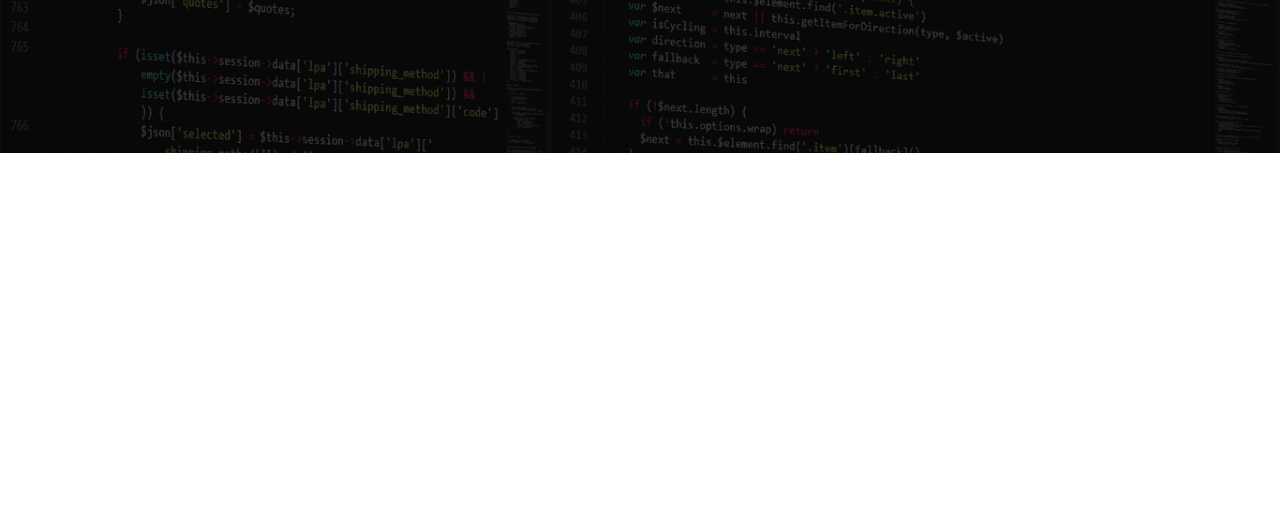
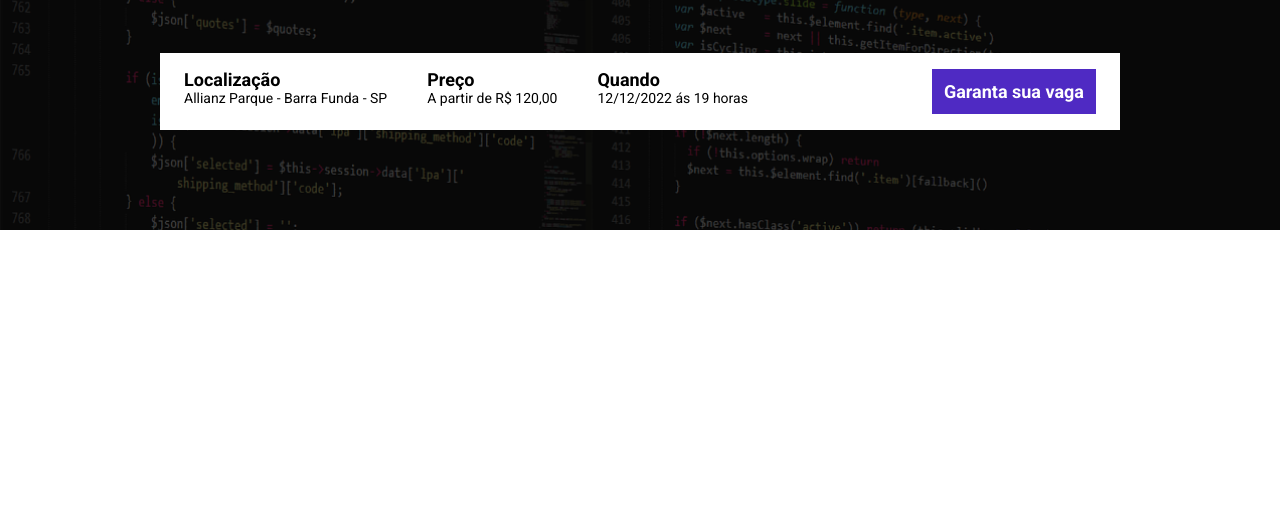
Before and after one commit to gabrielscarpino/event_landing_page, a website built with Parcel: page src/index.html in a window 1280 px wide. Shown: the part 275-800 px from the top of the page. Built offline with nearby package versions, Linux system fonts and the light colour scheme.

Commit message:
Criando a barra de informações

```diff
--- a/src/index.html
+++ b/src/index.html
@@ -19,6 +19,25 @@
         <div class="container">
             <img class="hero__logo" src="./images/ebac_logo.svg" alt="EBAC LOGO">
             <p class="hero__text"> Faltam 10d 12h 20m 15s para o meu aniversário</p>
+            <div class="infos-bar">
+                <ul class="infos-bar__infos">
+                    <li class="infos-bar__infos__item">
+                        <b>Localização</b>
+                        Allianz Parque - Barra Funda - SP
+                    </li>
+                    <li class="infos-bar__infos__item">
+                        <b>Preço</b>
+                        A partir de R$ 120,00
+                    </li>
+                    <li class="infos-bar__infos__item">
+                        <b>Quando</b>
+                        12/12/2022 ás 19 horas
+                    </li>
+                </ul>
+                <a href="#" class="button button--primary">
+                    Garanta sua vaga
+                </a>
+            </div>
         </div>
     </header>
 
--- /dev/null
+++ b/src/styles/components/_buttons.scss
@@ -0,0 +1,23 @@
+.button {
+    padding: 12px;
+    font-size: 18px;
+    font-weight: bold;
+    text-decoration: none;
+    text-align: center;
+    white-space: nowrap;
+
+    &--primary {
+        color: #fff;
+        background-color: #4f2ac3;
+    }
+
+    @media (max-width: 640px) {
+        display: block;
+        width: 100%;
+    }
+
+    @media (min-width: 641px) and (max-width: 1024px) {
+        display: flex;
+        align-items: center;
+    }
+}
--- /dev/null
+++ b/src/styles/components/_infos_bar.scss
@@ -0,0 +1,41 @@
+.infos-bar {
+    padding: 16px 24px;
+    background-color: #fff;
+    display: flex;
+    justify-content: space-between;
+
+    &__infos {
+        display: flex;
+        gap: 40px;
+
+        &__item {
+            font-size: 14px;
+            color: #000;
+
+            b {
+                color: #000;
+                font-size: 18px;
+                display: block;
+            }
+        }
+    }
+
+    @media (max-width: 640px) {
+        display: block;
+
+        &__infos {
+            display: block;
+
+            &__item {
+                margin-bottom: 24px;
+            }
+        }
+    }
+
+    @media (min-width: 641px) and (max-width: 1024px) {
+
+        &__infos{
+            gap: 16px;
+        }
+    }
+}
--- a/src/styles/main.scss
+++ b/src/styles/main.scss
@@ -1,4 +1,6 @@
 @use 'hero';
+@use 'components/infos_bar';
+@use 'components/buttons';
 
 * {
     margin: 0;
@@ -6,6 +8,7 @@
     box-sizing: border-box;
     font-family: Roboto, sans-serif;
     color: #fff;
+    list-style: none;
 }
 
 .container {
@@ -17,7 +20,7 @@
         max-width: 80%;
     }
 
-    @media (max-width: 1024px) {
+    @media (min-width: 641px) and (max-width: 1024px) {
         max-width: 90%;
     }
 }
```
